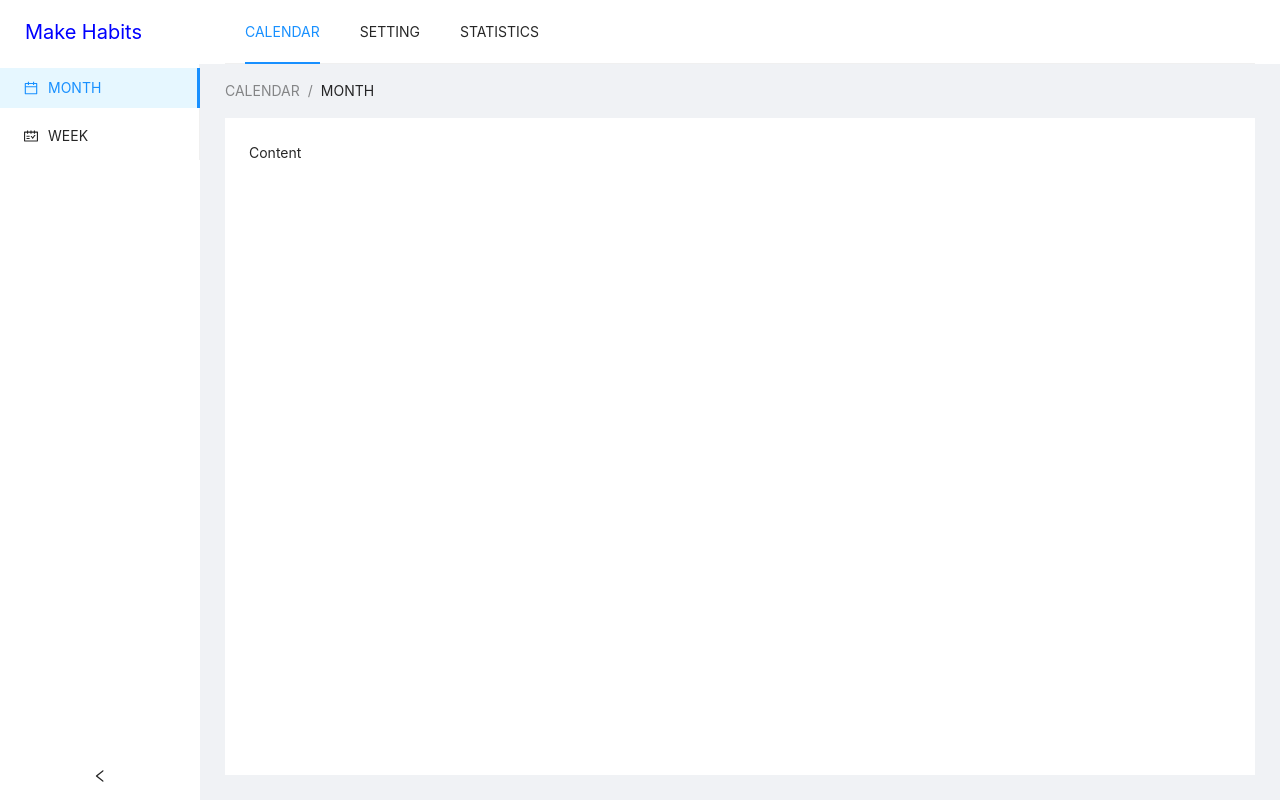
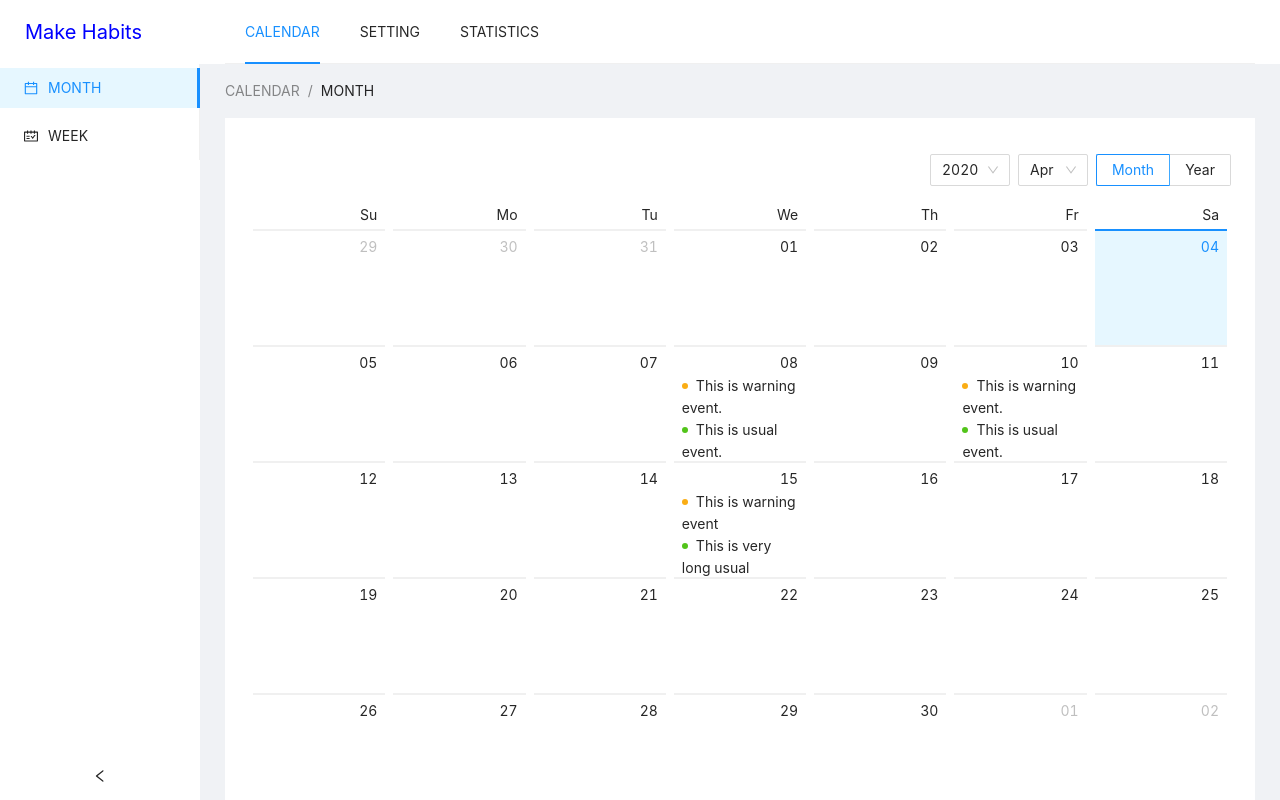
Before and after one commit to stkim77/toy-daily-check, a Next.js app: page /calendar in a window 1280 px wide. Shown: the top 800 px of the page. Built offline with nearby package versions, Linux system fonts and the light colour scheme.

Commit message:
add calendar temporarily

```diff
--- a/pages/calendar.tsx
+++ b/pages/calendar.tsx
@@ -1,8 +1,10 @@
 import React, { Component } from 'react';
 import * as R from 'ramda';
-import { Layout, Menu, Breadcrumb } from 'antd';
+// import * as moment from 'moment';
+import { Layout, Menu, Calendar, Badge } from 'antd';
 import { CalendarOutlined, ScheduleOutlined } from '@ant-design/icons';
 import { Header, MenuPath } from '../components';
+import moment from 'moment';
 
 const { Content, Sider } = Layout;
 
@@ -11,6 +13,18 @@ enum SIDE_MENU {
   WEEK = "WEEK"
 };
 
+enum statusType {
+  success = 'success',
+  processing = 'processing',
+  default = 'default',
+  error = 'error',
+  warning = 'warning'
+}
+
+type listType = {
+  type: statusType,
+  content: string,
+};
 
 class Calender extends Component {
   state = {
@@ -24,6 +38,66 @@ class Calender extends Component {
 
   selectMenu = (menuName : string) => {
     this.setState({selectedMenu: menuName});
+  }
+
+  getListData = (value : moment.Moment) : listType[] => {
+    let listData;
+    switch (value.date()) {
+      case 8:
+        listData = [
+          { type: statusType.warning, content: 'This is warning event.' },
+          { type: statusType.success, content: 'This is usual event.' },
+        ];
+        break;
+      case 10:
+        listData = [
+          { type: statusType.warning, content: 'This is warning event.' },
+          { type: statusType.success, content: 'This is usual event.' },
+          { type: statusType.error, content: 'This is error event.' },
+        ];
+        break;
+      case 15:
+        listData = [
+          { type: statusType.warning, content: 'This is warning event' },
+          { type: statusType.success, content: 'This is very long usual event。。....' },
+          { type: statusType.error, content: 'This is error event 1.' },
+          { type: statusType.error, content: 'This is error event 2.' },
+          { type: statusType.error, content: 'This is error event 3.' },
+          { type: statusType.error, content: 'This is error event 4.' },
+        ];
+        break;
+      default:
+    }
+    return listData || [];
+  }
+
+  dateCellRender = (value : moment.Moment) : React.ReactNode => {
+    const listData = this.getListData(value);
+    return (
+      <ul style={{padding: 0}}>
+        {listData.map(item => (
+          <li key={item.content}>
+            <Badge status={item.type} text={item.content} />
+          </li>
+        ))}
+      </ul>
+    );
+  }
+
+  getMonthData = (value : moment.Moment) => {
+    if (value.month() === 8) {
+      return 1394;
+    }
+  }
+
+  monthCellRender = (value : moment.Moment) : React.ReactNode => {
+    const num = this.getMonthData(value);
+    return num ? (
+      <div className="notes-month">
+        <section>{num}</section>
+        <span>Backlog number</span>
+      </div>
+    ) : null;
   }
 
   render() {
@@ -61,7 +135,7 @@ class Calender extends Component {
                 background: 'white'
               }}
             >
-              Content
+              <Calendar dateCellRender={this.dateCellRender} monthCellRender={this.monthCellRender} />
             </Content>
           </Layout>
         </Layout>
```
